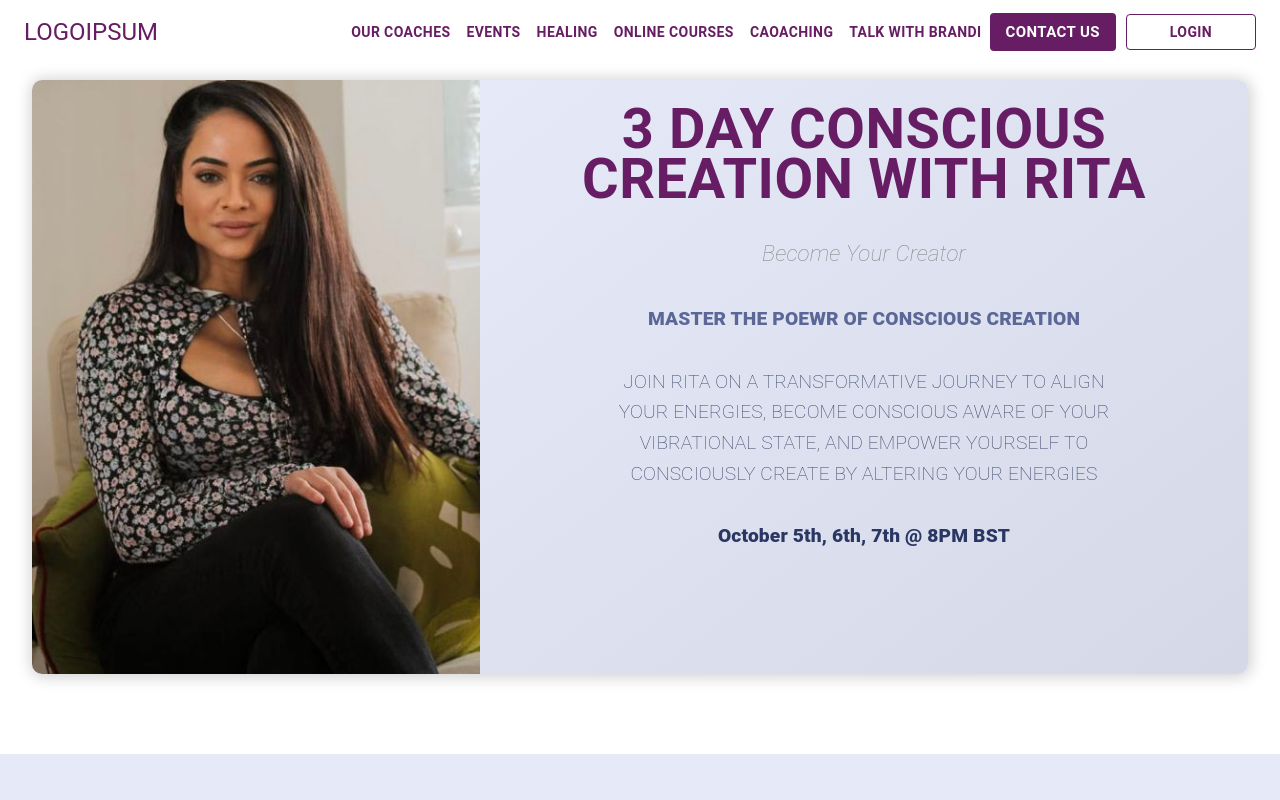
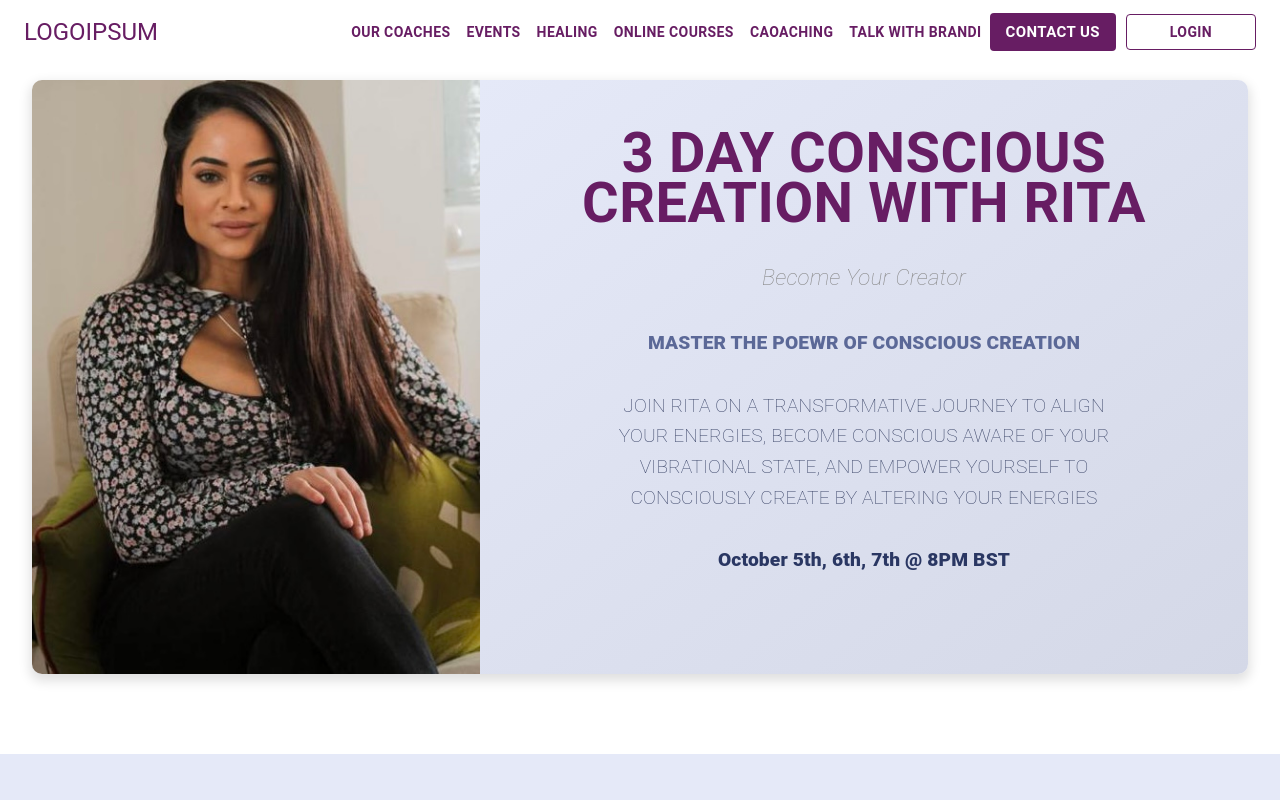
Before and after one commit to bonzark/coaching, a React (Vite) app in the folder client/: page /events in a window 1280 px wide. Shown: the top 800 px of the page. Built offline with nearby package versions, Linux system fonts and the light colour scheme.

Commit message:
Event page minor design fix

```diff
--- a/client/src/components/eventTemplate.jsx
+++ b/client/src/components/eventTemplate.jsx
@@ -7,7 +7,7 @@ const EventTemplate = ({ image, children }) => {
     <Box
       sx={{
         margin: { xs: "5rem 1rem", sm: "5rem 2rem" },
-        boxShadow: "1px 1px 15px 2px #00000030",
+        boxShadow: "0 5px 12px 2px #00000020",
         display: "flex",
         flexDirection: { xs: "column", md: "row" },
         borderRadius: "10px",
@@ -28,9 +28,9 @@ const EventTemplate = ({ image, children }) => {
         sx={{
           padding: {
             xs: "1.5rem",
-            sm: "1.5rem 3rem",
+            sm: "3rem",
             md: "1.5rem",
-            lg: "1.5rem 3rem",
+            lg: "3rem",
           },
           width: { xs: "auto", md: "60%" },
           background: "linear-gradient(to bottom right, #e5e9f8, #d4d8e7)",
```
